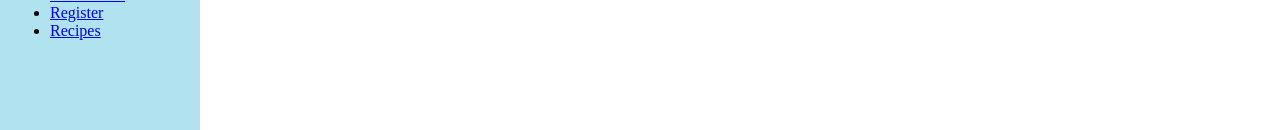
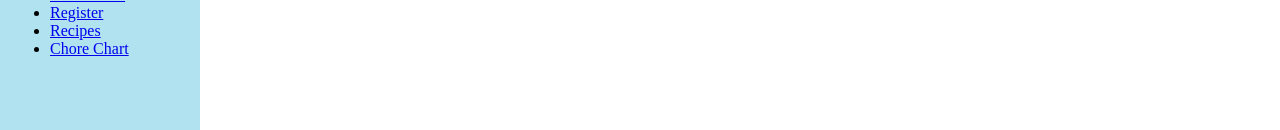
Before and after one commit to jwtaufer/wdd131, a plain HTML site: page index.html in a window 1280 px wide. Shown: the part 194-324 px from the top of the page. Drawn offline with Linux system fonts and the light colour scheme.

Commit message:
Added link to site plan

```diff
--- a/index.html
+++ b/index.html
@@ -23,6 +23,7 @@
                     <li> <a href="./unit4/creditcard/index.html">Credit Card</a></li>
                     <li><a href="./unit4/register/index.html">Register</a></li>
                     <li><a href="./unit5/recipes/index.html">Recipes</a></li>
+                    <li><a href="./unit6/site-plan/site-plan.html">Chore Chart</a></li>
                 </ul>
             </nav>
         </section>
```
Also changed, not shown: unit6/site-plan/images/Taufer Family(1).png (renamed from unit6/chore-chart/site-plan/images/Taufer Family(1).png), unit6/site-plan/images/Taufer Family(2).png (renamed from unit6/chore-chart/site-plan/images/Taufer Family(2).png), unit6/site-plan/images/Taufer Family.png (renamed from unit6/chore-chart/site-plan/images/Taufer Family.png), unit6/site-plan/images/chore-chart-wireframe_1.jpg (renamed from unit6/chore-chart/site-plan/images/chore-chart-wireframe_1.jpg), unit6/site-plan/images/chore-chart-wireframe_2.jpg (renamed from unit6/chore-chart/site-plan/images/chore-chart-wireframe_2.jpg), unit6/site-plan/site-plan.html (renamed from unit6/chore-chart/site-plan/site-plan.html), unit6/site-plan/styles/site-plan.css (renamed from unit6/chore-chart/site-plan/styles/site-plan.css).
